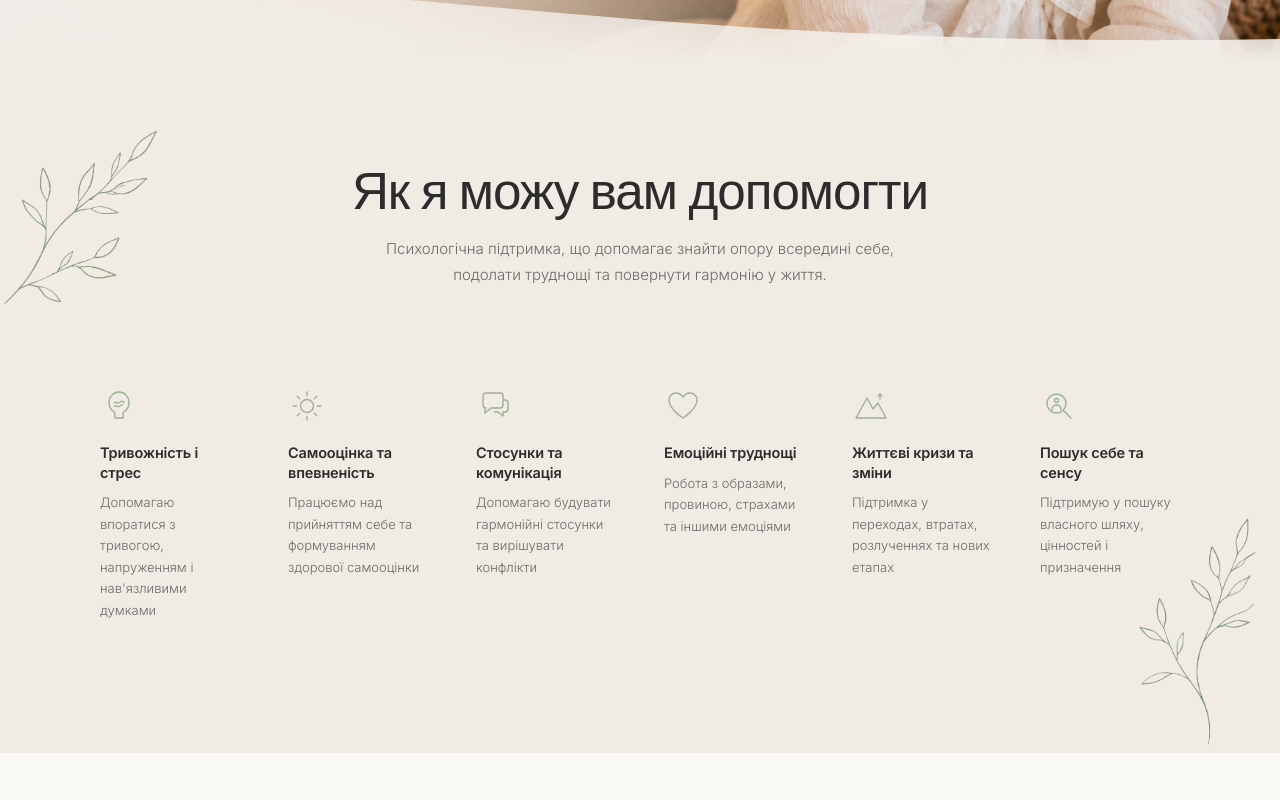
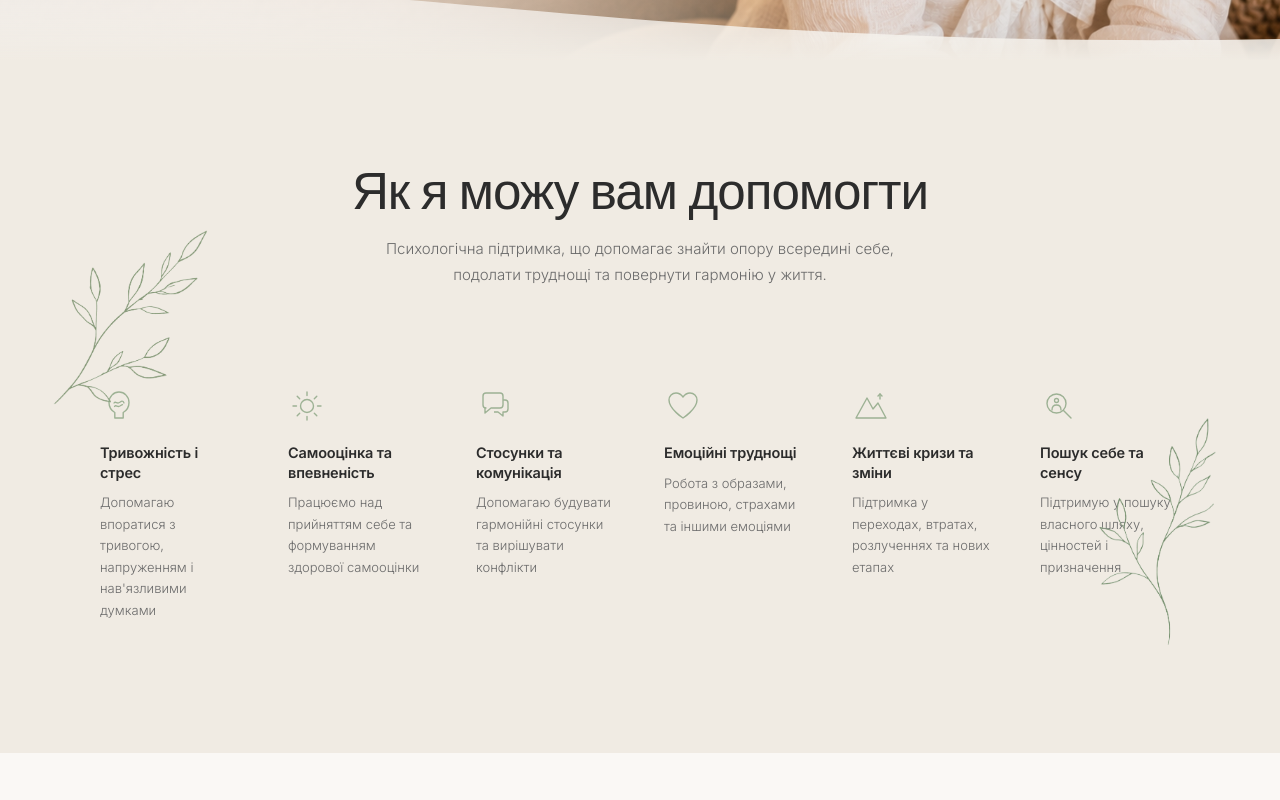
Before and after one commit to danylonahorniuk/psychologist-landing, a Next.js app: page / in a window 1280 px wide. Shown: the part 740-1540 px from the top of the page. Built offline with nearby package versions, Linux system fonts and the light colour scheme.

Commit message:
fix: constrain decorative branches to content box on wide screens

```diff
--- a/components/Testimonials.tsx
+++ b/components/Testimonials.tsx
@@ -69,17 +69,17 @@ export default function Testimonials() {
         }
       `}</style>
 
-      {/* Herb — top-right, overlapping above the top card row */}
-      <div style={{ position: "absolute", top: "80px", right: "0", width: "340px", height: "310px", pointerEvents: "none", zIndex: 10 }}>
-        <Image src="/herb.png" alt="" fill style={{ objectFit: "contain", objectPosition: "top right" }} sizes="340px" />
-      </div>
+      <div style={{ position: "relative", zIndex: 2, maxWidth: "1280px", margin: "0 auto" }}>
 
-      {/* Branch — bottom-left */}
-      <div style={{ position: "absolute", bottom: "-55px", left: "0", width: "320px", height: "380px", pointerEvents: "none", zIndex: 10 }}>
-        <Image src="/testimonials-branch-bottom.png" alt="" fill style={{ objectFit: "contain", objectPosition: "bottom left" }} sizes="260px" />
-      </div>
+        {/* Herb — top-right, relative to content box */}
+        <div style={{ position: "absolute", top: "80px", right: "-60px", width: "340px", height: "310px", pointerEvents: "none", zIndex: 10 }}>
+          <Image src="/herb.png" alt="" fill style={{ objectFit: "contain", objectPosition: "top right" }} sizes="340px" />
+        </div>
 
-      <div style={{ position: "relative", zIndex: 2, maxWidth: "1280px", margin: "0 auto" }}>
+        {/* Branch — bottom-left, relative to content box */}
+        <div style={{ position: "absolute", bottom: "-55px", left: "-60px", width: "320px", height: "380px", pointerEvents: "none", zIndex: 10 }}>
+          <Image src="/testimonials-branch-bottom.png" alt="" fill style={{ objectFit: "contain", objectPosition: "bottom left" }} sizes="260px" />
+        </div>
 
         {/* Header */}
         <div style={{ textAlign: "center", marginBottom: "64px" }}>
--- a/components/Topics.tsx
+++ b/components/Topics.tsx
@@ -70,17 +70,17 @@ export default function Topics() {
   return (
     <section className="s-pad" style={{ background: "var(--bg-warm)", position: "relative" }}>
 
-      {/* Left branch */}
-      <div style={{ position: "absolute", top: "60px", left: "-30px", width: "220px", height: "420px", pointerEvents: "none" }}>
-        <Image src="/topics-left.png" alt="" fill style={{ objectFit: "contain", objectPosition: "top left" }} sizes="220px" />
-      </div>
+      <div style={{ maxWidth: "1280px", margin: "0 auto", position: "relative", zIndex: 1 }}>
 
-      {/* Right branch */}
-      <div style={{ position: "absolute", bottom: "-20px", right: "-10px", width: "200px", height: "380px", pointerEvents: "none" }}>
-        <Image src="/topics-right.png" alt="" fill style={{ objectFit: "contain", objectPosition: "bottom right" }} sizes="200px" />
-      </div>
+        {/* Left branch — relative to content box, not section */}
+        <div style={{ position: "absolute", top: "60px", left: "-60px", width: "220px", height: "420px", pointerEvents: "none" }}>
+          <Image src="/topics-left.png" alt="" fill style={{ objectFit: "contain", objectPosition: "top left" }} sizes="220px" />
+        </div>
 
-      <div style={{ maxWidth: "1280px", margin: "0 auto", position: "relative", zIndex: 1 }}>
+        {/* Right branch — relative to content box, not section */}
+        <div style={{ position: "absolute", bottom: "-20px", right: "-50px", width: "200px", height: "380px", pointerEvents: "none" }}>
+          <Image src="/topics-right.png" alt="" fill style={{ objectFit: "contain", objectPosition: "bottom right" }} sizes="200px" />
+        </div>
 
         {/* Centered heading */}
         <div style={{ textAlign: "center", marginBottom: "72px" }}>
```
